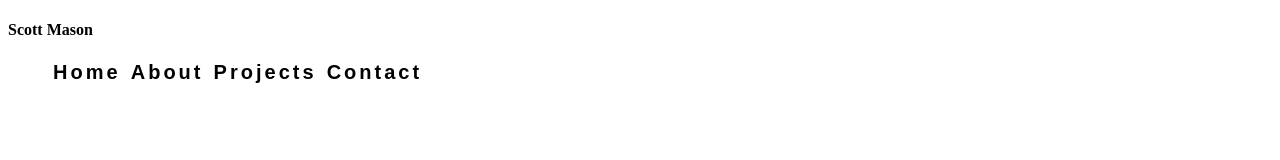
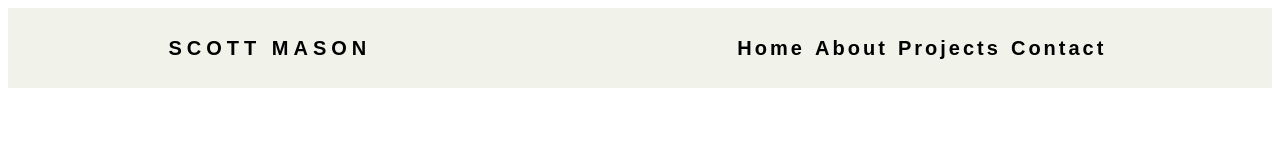
Before and after one commit to smason630/website, a plain HTML site: page index.html in a window 1280 px wide. Drawn offline with Linux system fonts and the light colour scheme.

Commit message:
Add files via upload

```diff
--- a/style.css
+++ b/style.css
@@ -2,9 +2,27 @@ main
 {
     background-color: #e6e6fa;
 }
+body {
+    overflow-x: hidden;
+    position: relative;
+    height: 100%;
+}
 .logo
 {
-
+   font-family: sans-serif;
+  color: black;
+  text-transform: uppercase;
+  letter-spacing: 5px;
+  font-size: 20px;
+  cursor: pointer;
+}
+nav {
+  display: flex;
+  justify-content: space-around;
+  align-items: center;
+  min-height: 10vh;
+  background-color: #f1f2e9;
+  font-family: sans-serif;
 }
 .nav-links {
   display: flex;
```
